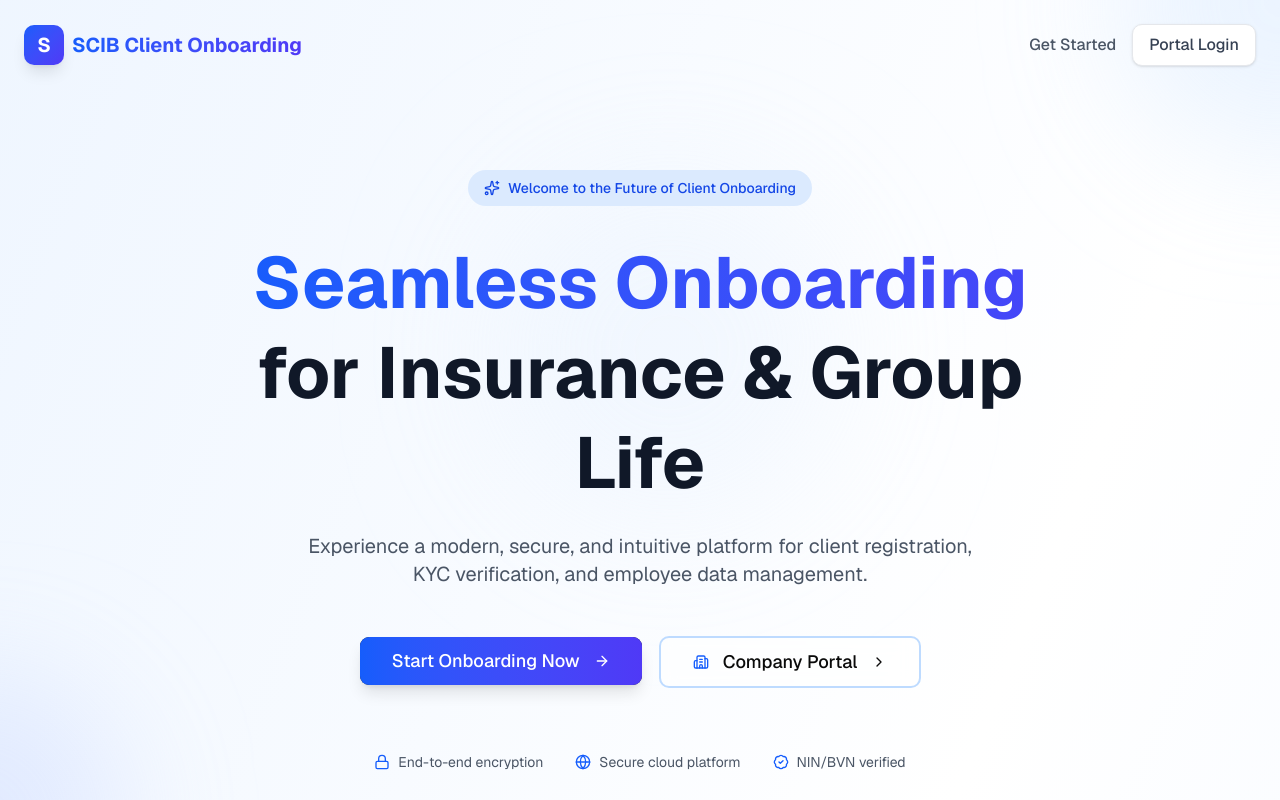
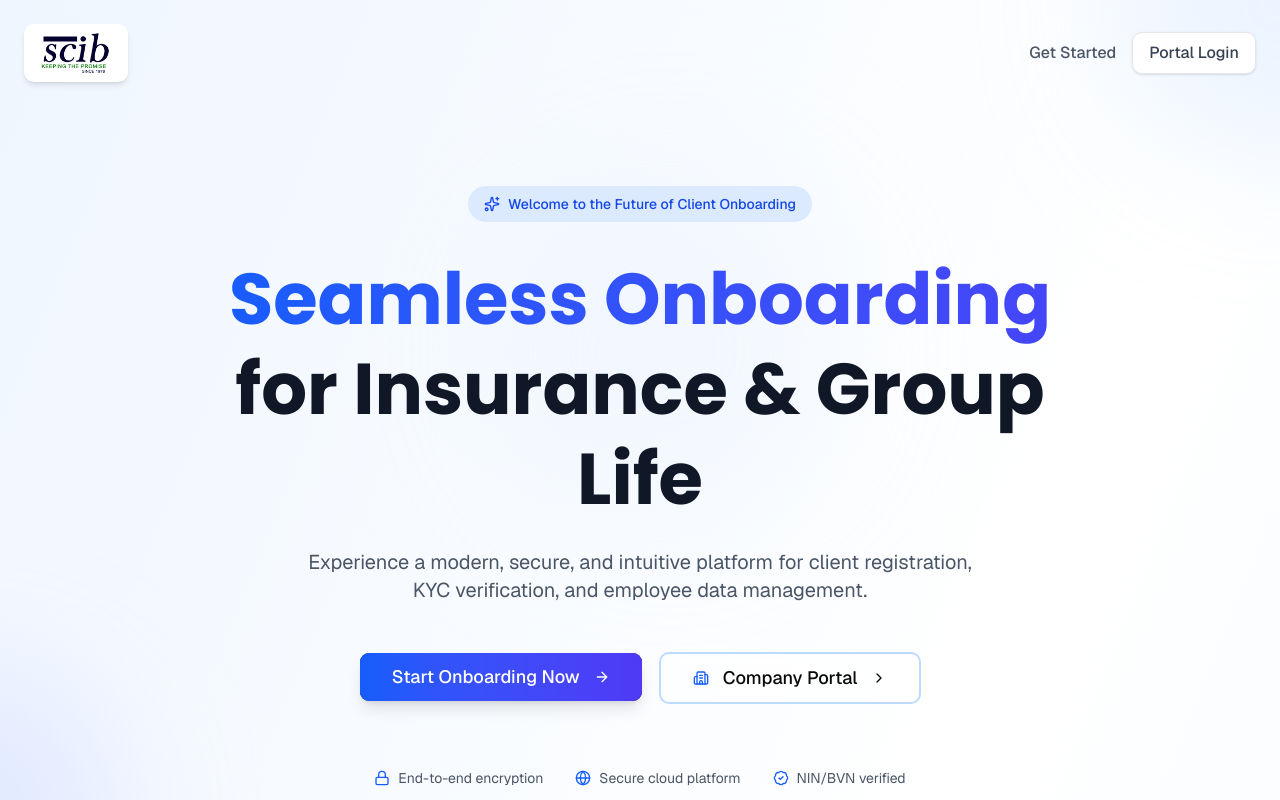
Before and after one commit to Timonics/empdata-new, a Next.js app: page / in a window 1280 px wide. Shown: the top 800 px of the page. Built offline with nearby package versions, Linux system fonts and the light colour scheme.

Commit message:
feat: update HomePage layout with logo component and adjust heading font, enhance employee registration data handling

```diff
--- a/src/app/globals.css
+++ b/src/app/globals.css
@@ -1,3 +1,5 @@
+@import url("https://fonts.googleapis.com/css2?family=Poppins:ital,wght@0,100;0,200;0,300;0,400;0,500;0,600;0,700;0,800;0,900;1,100;1,200;1,300;1,400;1,500;1,600;1,700;1,800;1,900&display=swap");
+
 @import "tailwindcss";
 @import "tw-animate-css";
 @import "shadcn/tailwind.css";
--- a/src/app/page.tsx
+++ b/src/app/page.tsx
@@ -24,6 +24,7 @@ import {
   Globe,
   Lock,
 } from "lucide-react";
+import Logo from "@/components/logo";
 
 export default function HomePage() {
   return (
@@ -38,15 +39,7 @@ export default function HomePage() {
       {/* Navigation */}
       <nav className="relative z-10 container mx-auto px-6 py-6">
         <div className="flex items-center justify-between">
-          <div className="flex items-center space-x-2">
-            {/* Logo placeholder - you'll add your actual logo */}
-            <div className="h-10 w-10 bg-linear-to-br from-blue-600 to-indigo-600 rounded-lg flex items-center justify-center shadow-lg">
-              <span className="text-white font-bold text-xl">S</span>
-            </div>
-            <span className="text-xl font-bold bg-linear-to-r from-blue-600 to-indigo-600 bg-clip-text text-transparent">
-              SCIB Client Onboarding
-            </span>
-          </div>
+          <Logo />
           <div className="flex items-center space-x-4">
             <Link
               href="/onboarding"
@@ -55,7 +48,7 @@ export default function HomePage() {
               Get Started
             </Link>
             <Link
-              href="/portal/login"
+              href="/portal/auth"
               className="bg-white border border-gray-200 hover:border-blue-600 text-gray-700 hover:text-blue-600 px-4 py-2 rounded-lg transition-all shadow-sm hover:shadow-md font-medium"
             >
               Portal Login
@@ -74,7 +67,9 @@ export default function HomePage() {
           </div>
 
           {/* Main Heading */}
-          <h1 className="text-5xl md:text-6xl lg:text-7xl font-bold mb-6 leading-tight">
+          <h1 style={{
+            fontFamily: "Poppins"
+          }} className="pops text-5xl md:text-6xl lg:text-7xl font-bold mb-6 leading-tight">
             <span className="bg-linear-to-r from-blue-600 via-indigo-600 to-blue-600 bg-clip-text text-transparent bg-300% animate-gradient">
               Seamless Onboarding
             </span>
--- a/src/hooks/queries/useOnboarding.ts
+++ b/src/hooks/queries/useOnboarding.ts
@@ -91,27 +91,21 @@ export function useSubmitCompanyRegistration() {
 export function useSubmitEmployeeRegistration() {
   return useMutation({
     mutationFn: async (data: EmployeeGroupLifeOnboardingData) => {
-      // Encrypt BVN
-      if (data.bvn_number) {
-        const encrypted = await encryptData(data.bvn_number);
-        data.bvn_iv = encrypted.iv;
-        data.bvn_data = encrypted.data;
-        data.bvn_tag = encrypted.tag;
-        delete data.bvn_number;
-      }
+      const submissionData = { ...data };
 
       // Encrypt NIN if present
       if (
         data.identity_card_type === "National Identity Number" &&
         data.national_identification_number
       ) {
-        const encrypted = await encryptData(
+        const encrypted = await EncryptionService.encryptNin(
           data.national_identification_number,
         );
-        data.nin_number_iv = encrypted.iv;
-        data.nin_number_data = encrypted.data;
-        data.nin_number_tag = encrypted.tag;
-        delete data.national_identification_number;
+        submissionData.nin_number_iv = encrypted.nin_number_iv;
+        submissionData.nin_number_data = encrypted.nin_number_data;
+        submissionData.nin_number_tag = encrypted.nin_number_tag;
+
+          delete submissionData.national_identification_number;
       }
 
       const formData = buildFormData(data, "employee-group-life");
```
